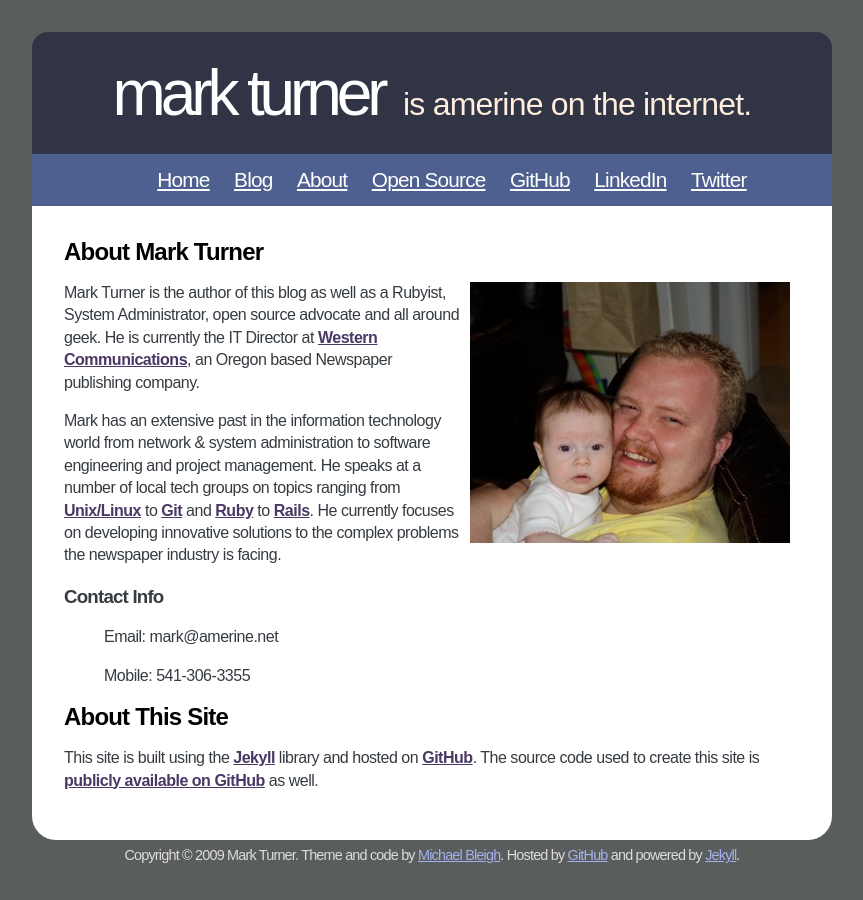
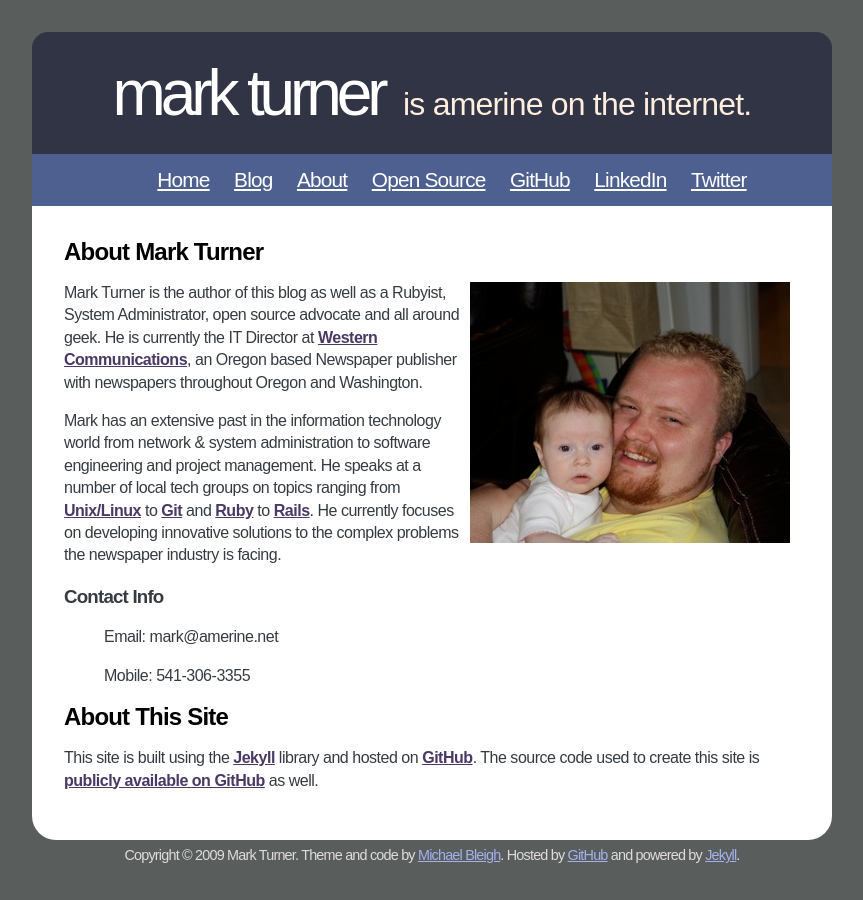
Before and after one commit to amerine/amerine.github.com, a Jekyll site: the page built from about.markdown, in a window 1280 px wide. Shown: the whole page, without its empty margins (208-1071 px from the left). Built offline with Jekyll 4.4.1, drawn with Linux system fonts in a browser that asks for light colours; comment, search, counter and statistics services are not loaded.

Commit message:
Tweaked about page

```diff
--- a/about.markdown
+++ b/about.markdown
@@ -8,7 +8,7 @@ About Mark Turner
 
 <span style="margin:0 10px; float:right"><img src="/images/mark-eris1.jpg" /></span>
 
-Mark Turner is the author of this blog as well as a Rubyist, System Administrator, open source advocate and all around geek. He is currently the IT Director at [Western Communications](http://www.bendbulletin.com/apps/pbcs.dll/article?AID=/99999999/ABOUT/50830001/1044&nav_category=ABOUT), an Oregon based Newspaper publishing company.
+Mark Turner is the author of this blog as well as a Rubyist, System Administrator, open source advocate and all around geek. He is currently the IT Director at [Western Communications](http://www.bendbulletin.com/apps/pbcs.dll/article?AID=/99999999/ABOUT/50830001/1044&nav_category=ABOUT), an Oregon based Newspaper publisher with newspapers throughout Oregon and Washington.
 
 Mark has an extensive past in the information technology world from network & system administration to software engineering and project management. He speaks at a number of local tech groups on topics ranging from [Unix/Linux](http://bendug.org) to [Git](http://git-scm.com/) and [Ruby](http://www.ruby-lang.org/en/) to [Rails](http://rubyonrails.org/). He currently focuses on developing innovative solutions to the complex problems the newspaper industry is facing.
 
```
